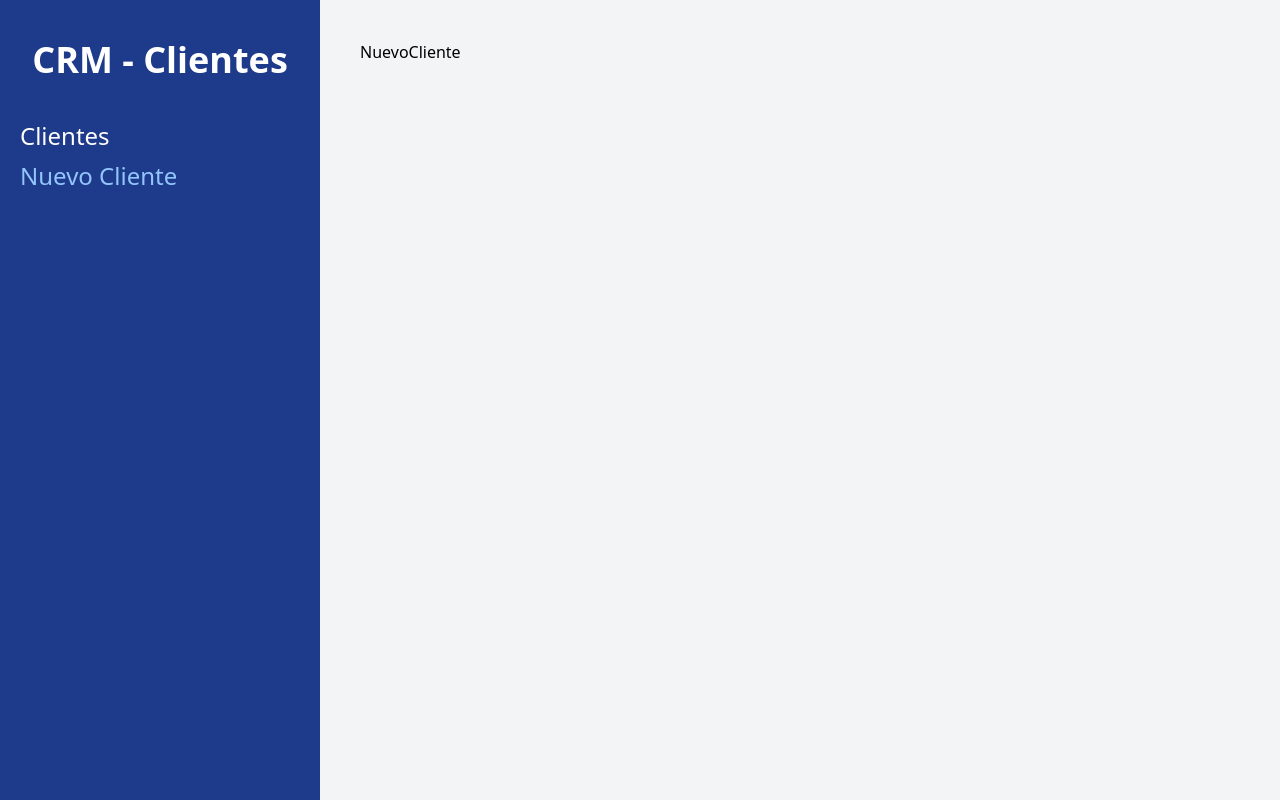
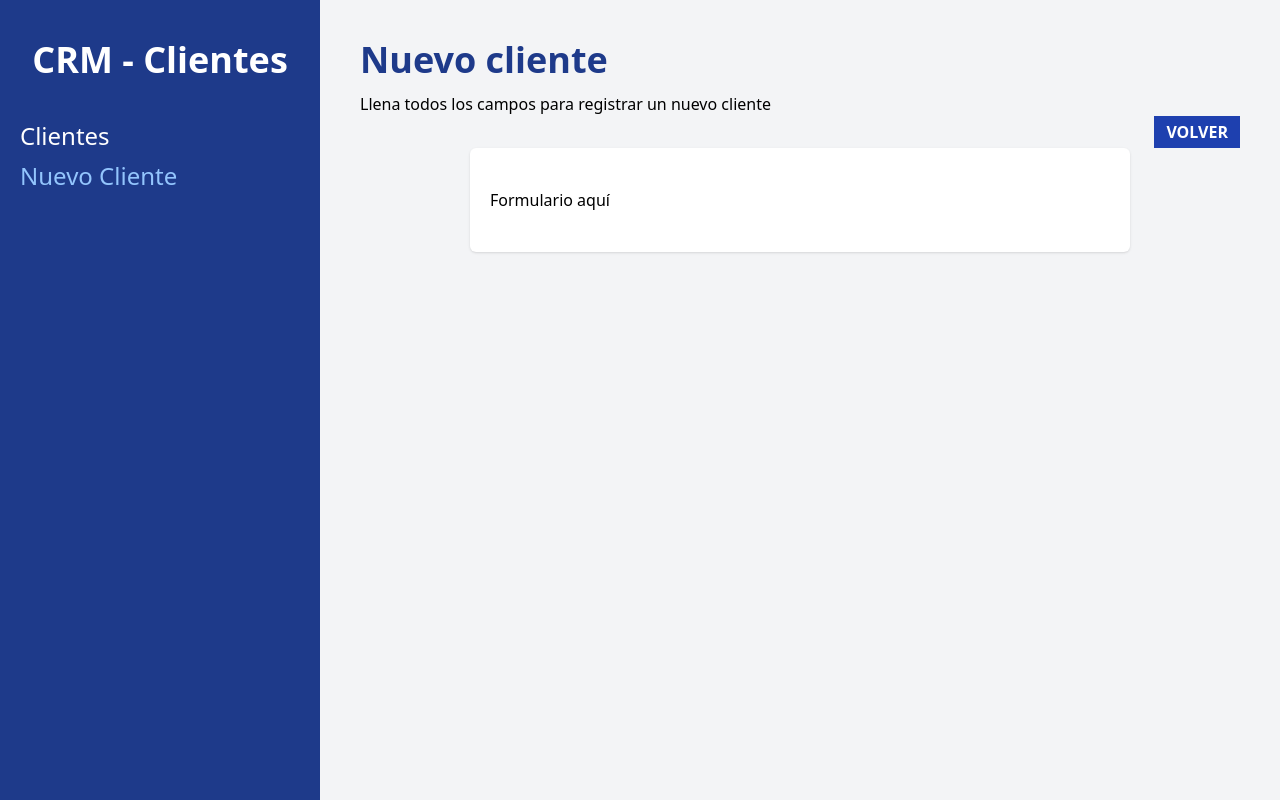
Before and after one commit to cesantaniello/crm-react, a React (Vite) app: page /clientes/nuevo in a window 1280 px wide. Built offline with nearby package versions, Linux system fonts and the light colour scheme.

Commit message:
Make clients form

```diff
--- a/src/pages/NuevoCliente.jsx
+++ b/src/pages/NuevoCliente.jsx
@@ -1,6 +1,22 @@
+import { useNavigate } from "react-router-dom"
 function NuevoCliente() {
+  const navigate = useNavigate()
   return (
-    <div>NuevoCliente</div>
+    <>
+      <h1 className="font-black text-4xl text-blue-900">Nuevo cliente</h1>
+      <p className="mt-3">Llena todos los campos para registrar un nuevo cliente</p>
+      <div className="flex justify-end">
+        <button
+          className="bg-blue-800 text-white px-3 py-1 font-bold uppercase"
+          onClick={() => navigate(-1)}
+        >
+          Volver
+        </button>
+      </div>
+      <div className="bg-white shadow rounded-md md:w-3/4 mx-auto px-5 py-10">
+        <p>Formulario aquí</p>
+      </div>
+    </>
   )
 }
 
```
